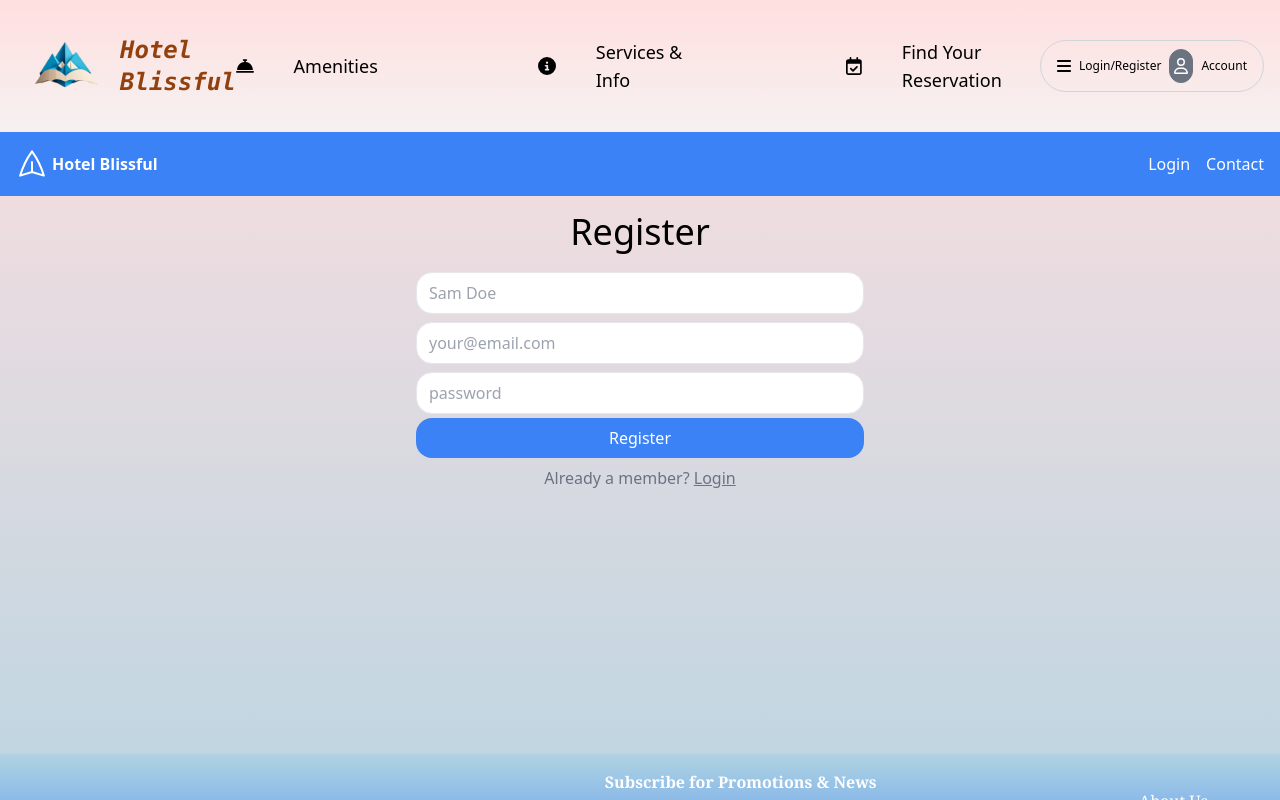
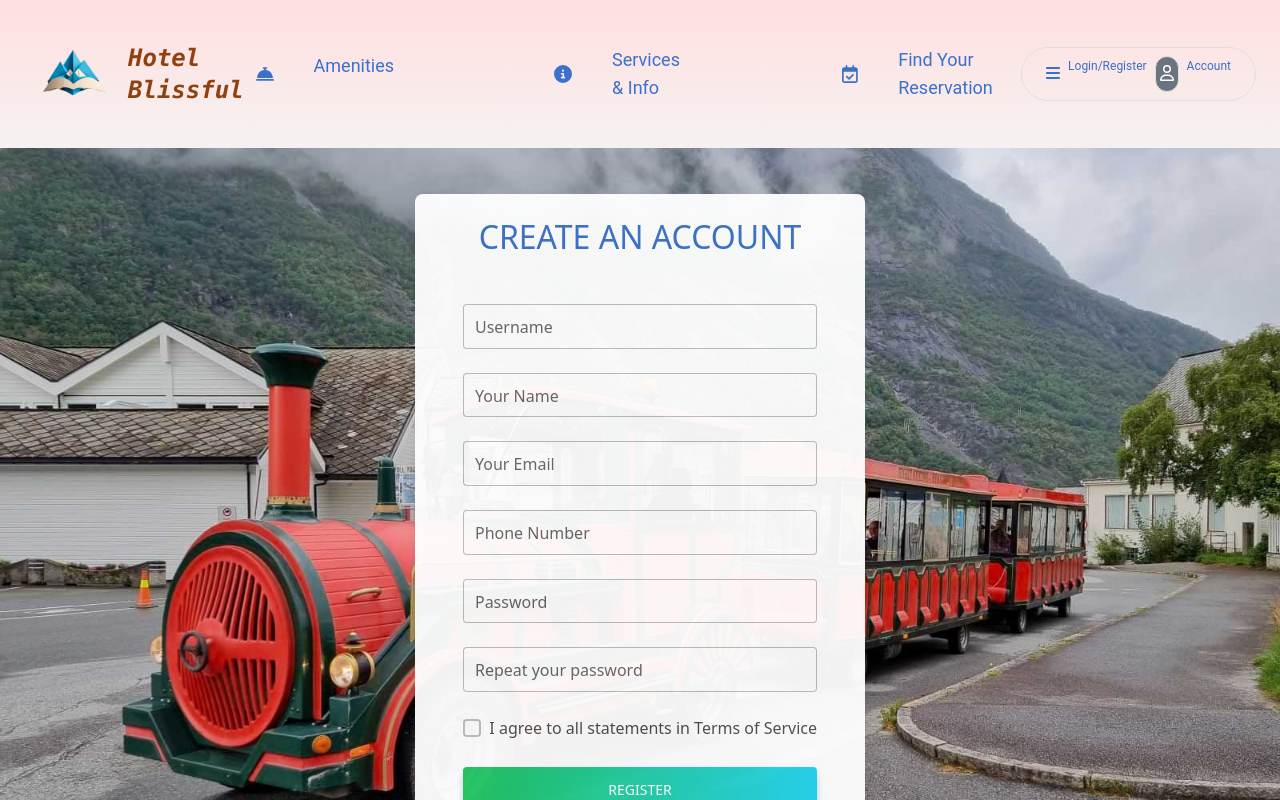
Before and after one commit to Chocopepero/CPSC362Front, a React (Vite) app in the folder client/: page /register in a window 1280 px wide. Shown: the top 800 px of the page. Built offline with nearby package versions, Linux system fonts and the light colour scheme.

Commit message:
Register Page handle
extra cases for error handling in register page has been added along with other elements for clarity and UI experience flow

```diff
--- a/client/package.json
+++ b/client/package.json
@@ -18,6 +18,7 @@
     "autoprefixer": "^10.4.19",
     "axios": "^1.7.2",
     "date-fns": "^3.6.0",
+    "mdb-react-ui-kit": "^8.0.0",
     "nodemon": "^3.1.4",
     "postcss": "^8.4.39",
     "react": "^18.3.1",
--- a/client/src/Header.jsx
+++ b/client/src/Header.jsx
@@ -35,6 +35,7 @@ export default function Header({ loggedin }) {
                     </Link>
                 </div>
             </div>
+            <div className="flex-col">
             <Link to={loggedin ? '/account' : '/login'} className="flex gap-2 border border-gray-300 rounded-full py-2 px-4 items-center">
             <div className="flex-wrap">
                 <FontAwesomeIcon icon={faBars} />
@@ -45,6 +46,8 @@ export default function Header({ loggedin }) {
             </div>
             <p className="text-xs">Account</p>
             </Link>
+            </div>
+
         </div>
 
 
--- a/client/src/pages/LoginPage.jsx
+++ b/client/src/pages/LoginPage.jsx
@@ -4,23 +4,7 @@ import {Link} from "react-router-dom";
 export default function LoginPage() {
     return (
 
-        <div><header className="p-4 flex justify-between items-center bg-blue-500 text-white">
-        <Link to="/" className="flex items-center gap-1">
-            <svg xmlns="http://www.w3.org/2000/svg" fill="none" viewBox="0 0 24 24" strokeWidth={1.5} stroke="currentColor" className="h-8 w-8 -rotate-90">
-                <path strokeLinecap="round" strokeLinejoin="round" d="M6 12 3.269 3.125A59.769 59.769 0 0 1 21.485 12 59.768 59.768 0 0 1 3.27 20.875L5.999 12Zm0 0h7.5" />
-            </svg>
-            <span className="font-bold text-white">Hotel Blissful</span>
-        </Link>
-        <nav className="flex gap-4">
-            <Link to="/register" className="hover:underline">Register</Link>
-            <Link to="/contact" className="hover:underline">Contact</Link>
-
-
-
-        </nav>
-    </header>
-
-
+        <div>
         <div className="mt-4 grow flex items-center justify-around">
             <div className="mb-64">
                 <h1 className="text-4xl text-center mb-4">Login</h1>
--- a/client/src/pages/RegisterPage.jsx
+++ b/client/src/pages/RegisterPage.jsx
@@ -1,77 +1,161 @@
-import { Link } from "react-router-dom";
-import { useState } from "react";
-import axios from "axios";
+import React, { useState } from 'react';
+import { Link } from 'react-router-dom';
+import EtiquetteBG from '../images/Train.jpg';
+import axios from 'axios';
+import {
+  MDBBtn,
+  MDBContainer,
+  MDBCard,
+  MDBCardBody,
+  MDBInput,
+  MDBCheckbox
+} from 'mdb-react-ui-kit';
+import 'mdb-react-ui-kit/dist/css/mdb.min.css';
 
 export default function RegisterPage() {
+  const [username, setUsername] = useState('');
   const [name, setName] = useState('');
   const [email, setEmail] = useState('');
+  const [phone_num, setPhoneNum] = useState('');
   const [password, setPassword] = useState('');
+  const [repeatPassword, setRepeatPassword] = useState('');
   const [error, setError] = useState(null);
+  const [serverError, setServerError] = useState(null);
+
+  function validateEmail(email) {
+    const re = /^[^\s@]+@[^\s@]+\.[^\s@]+$/;
+    return re.test(email);
+  }
+
+  function validatePhone(phone) {
+    const re = /^\d{10}$/;
+    return re.test(phone);
+  }
 
   function registerUser(ev) {
     ev.preventDefault();
+    setError(null);
+    setServerError(null);
+
+    if (!username || !name || !email || !phone_num || !password || !repeatPassword) {
+      setError('All fields are required.');
+      return;
+    }
+
+    if (!validateEmail(email)) {
+      setError('Invalid email format.');
+      return;
+    }
+
+    if (!validatePhone(phone_num)) {
+      setError('Invalid phone number format. Please enter a 10-digit number.');
+      return;
+    }
+
+    if (password !== repeatPassword) {
+      setError('Passwords do not match.');
+      return;
+    }
+
     axios.post('/api/createaccount', {
+      username,
+      password,
+      email,
       name,
-            email,
-            password,
+      phone_num
     })
     .then(response => {
       console.log(response.data);
     })
     .catch(error => {
-            setError('An error occurred. Please try again.');
+      if (error.response && error.response.data && error.response.data.error) {
+        setServerError(error.response.data.error);
+      } else {
+        setServerError('An error occurred. Please try again.');
+      }
       console.error(error);
     });
   }
 
   return (
-        <div>
-            <header className="p-4 flex justify-between items-center bg-blue-500 text-white">
-                <Link to="/" className="flex items-center gap-1">
-                    <svg xmlns="http://www.w3.org/2000/svg" fill="none" viewBox="0 0 24 24" strokeWidth={1.5} stroke="currentColor" className="h-8 w-8 -rotate-90">
-                        <path strokeLinecap="round" strokeLinejoin="round" d="M6 12 3.269 3.125A59.769 59.769 0 0 1 21.485 12 59.768 59.768 0 0 1 3.27 20.875L5.999 12Zm0 0h7.5" />
-                    </svg>
-                    <span className="font-bold text-white">Hotel Blissful</span>
-                </Link>
-                <nav className="flex gap-4">
-                    <Link to="/login" className="hover:underline">Login</Link>
-                    <Link to="/contact" className="hover:underline">Contact</Link>
-                </nav>
-            </header>
-
-            <div className="mt-4 grow flex items-center justify-around">
-                <div className="mb-64">
-                    <h1 className="text-4xl text-center mb-4">Register</h1>
-                    <form className="max-w-md mx-auto" onSubmit={registerUser}>
-                        <input
-                            type="text"
-                            placeholder="Sam Doe"
+    <MDBContainer fluid className='font-sans d-flex align-items-center justify-content-center bg-image' style={{ backgroundImage: `url(${EtiquetteBG})`, backgroundSize: 'cover', height: '100vh' }}>
+      <div className='backdrop-blur-lg'></div>
+      <MDBCard className='m-5 opacity-95' style={{ maxWidth: '600px' }}>
+        <MDBCardBody className='px-5'>
+          <h2 className="text-primary text-uppercase text-center mb-5">Create an account</h2>
+          <form onSubmit={registerUser}>
+            <MDBInput
+              wrapperClass='mb-4'
+              label='Username'
+              size='lg'
+              id='form0'
+              type='text'
+              value={username}
+              onChange={ev => setUsername(ev.target.value)}
+              required
+            />
+            <MDBInput
+              wrapperClass='mb-4'
+              label='Your Name'
+              size='lg'
+              id='form1'
+              type='text'
               value={name}
               onChange={ev => setName(ev.target.value)}
               required
             />
-                        <input
-                            type="email"
-                            placeholder="your@email.com"
+            <MDBInput
+              wrapperClass='mb-4'
+              label='Your Email'
+              size='lg'
+              id='form2'
+              type='email'
               value={email}
               onChange={ev => setEmail(ev.target.value)}
               required
             />
-                        <input
-                            type="password"
-                            placeholder="password"
+            <MDBInput
+              wrapperClass='mb-4'
+              label='Phone Number'
+              size='lg'
+              id='form5'
+              type='text'
+              value={phone_num}
+              onChange={ev => setPhoneNum(ev.target.value)}
+              required
+            />
+            <MDBInput
+              wrapperClass='mb-4'
+              label='Password'
+              size='lg'
+              id='form3'
+              type='password'
               value={password}
               onChange={ev => setPassword(ev.target.value)}
               required
             />
-                        <button className="primary" type="submit">Register</button>
-                        {error && <p className="error">{error}</p>}
+            <MDBInput
+              wrapperClass='mb-4'
+              label='Repeat your password'
+              size='lg'
+              id='form4'
+              type='password'
+              value={repeatPassword}
+              onChange={ev => setRepeatPassword(ev.target.value)}
+              required
+            />
+            <div className='d-flex flex-row justify-content-center mb-4'>
+              <MDBCheckbox name='flexCheck' id='flexCheckDefault' label='I agree to all statements in Terms of Service' />
+            </div>
+            {error && <p className="error text-danger">{error}</p>}
+            {serverError && <p className="error text-danger">{serverError}</p>}
+            <MDBBtn className='mb-4 w-100 bg-gradient-to-r from-green-500 to-cyan-400 transition duration-300 ease-in-out' size='lg' type='submit'>Register</MDBBtn>
             <div className="text-center py-2 text-gray-500">
               Already a member? <Link className="underline text" to={'/login'}>Login</Link>
             </div>
           </form>
-                </div>
-            </div>
-        </div>
+        </MDBCardBody>
+      </MDBCard>
+    </MDBContainer>
   );
 }
```
Also changed, not shown: 2 other files (tests, documents, lock files or other folders). Lines whose indentation alone changed are shown as unchanged.
